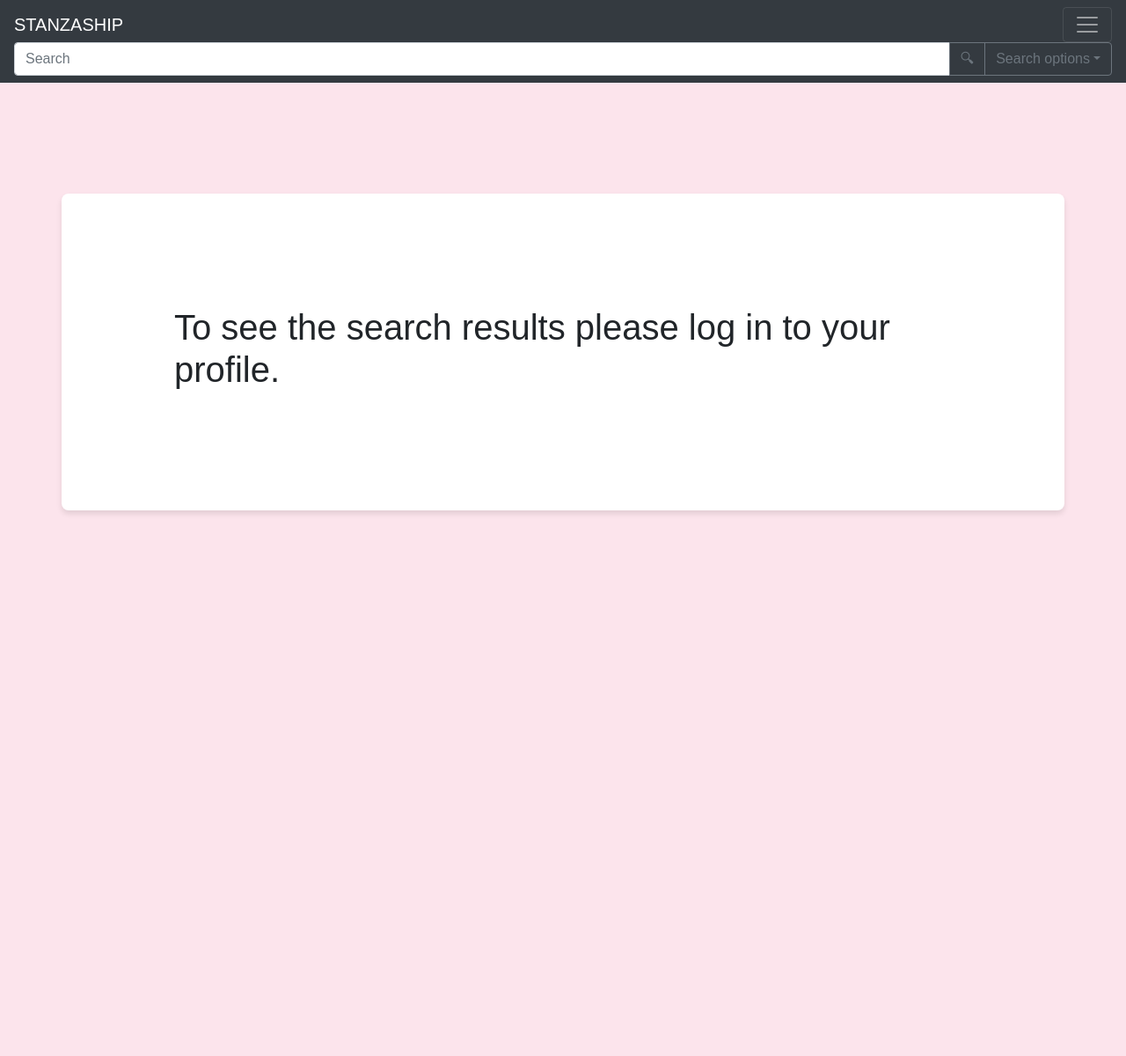
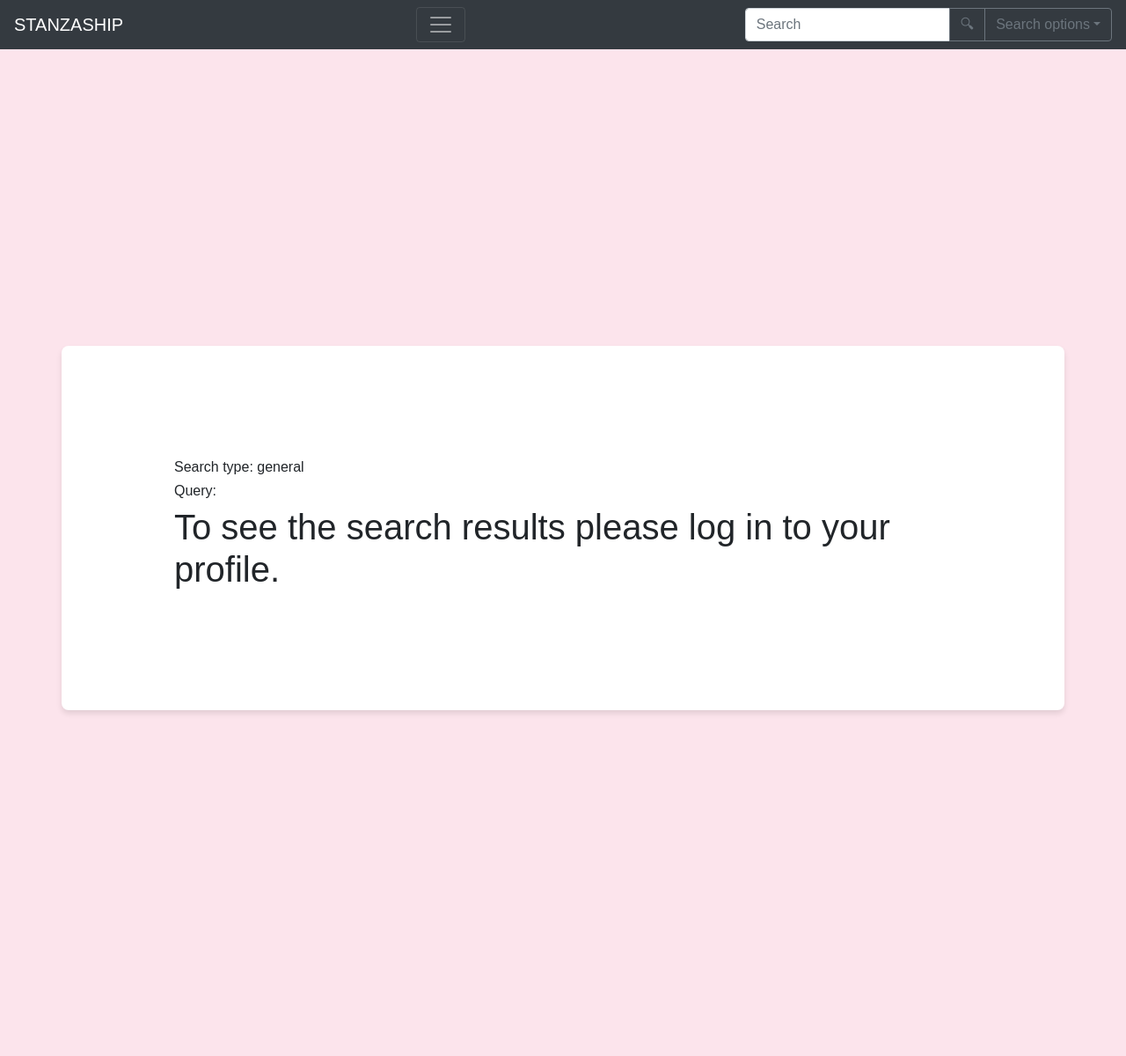
Before and after one commit to jeromeshaiju/stanzaship, a Django app: page /search_results/ in a window 1280 px wide. Shown: the whole page at 88% size. Before the commit the page ends 584 px from the top, so only its background shows below. Run offline with Django 5.2, Linux system fonts and the light colour scheme.

Commit message:
Search and delte option also some minor changes

```diff
--- a/main/templates/header.html
+++ b/main/templates/header.html
@@ -10,21 +10,27 @@
   <button class="navbar-toggler" type="button" data-toggle="collapse" data-target="#navbarSupportedContent" aria-controls="navbarSupportedContent" aria-expanded="false" aria-label="Toggle navigation">
     <span class="navbar-toggler-icon"></span>
   </button>
+
+<form id="search-form" method="get" action="{% url 'main:search_results' %}">
+  <input type="hidden" name="type" id="search-type" value="general">
   <div class="input-group">
-  <input type="text" class="form-control" placeholder="Search" aria-label="Search" aria-describedby="button-addon2">
+    <input type="text" name="q" id="search-input" class="form-control" placeholder="Search" aria-label="Search" aria-describedby="button-addon2">
     <div class="input-group-append">
-    <button class="btn btn-outline-secondary" type="button" id="button-addon2">🔍︎</button>
+      <button class="btn btn-outline-secondary" type="submit" id="button-addon2">🔍︎</button>
     </div>
     <div class="input-group-append">
-    <button class="btn btn-outline-secondary dropdown-toggle" type="button" data-toggle="dropdown" aria-haspopup="true" aria-expanded="True">Search options</button>
+      <button class="btn btn-outline-secondary dropdown-toggle" type="button" data-toggle="dropdown" aria-haspopup="true" aria-expanded="false">Search options</button>
       <div class="dropdown-menu">
-      <a class="dropdown-item" href="{% url 'main:search_results' %}">General Search</a>
+        <a class="dropdown-item search-option" data-type="general" href="#">General Search</a>
         <div role="separator" class="dropdown-divider"></div>
-      <a class="dropdown-item" href="#">Author</a>
-      <a class="dropdown-item" href="#">Title</a>
+        <a class="dropdown-item search-option" data-type="author" href="#">Author</a>
+        <a class="dropdown-item search-option" data-type="title" href="#">Title</a>
       </div>
     </div>
   </div>
+</form>
+
+
 </div>
   <div class="collapse navbar-collapse" id="navbarSupportedContent">
     <ul class="navbar-nav mr-auto">
@@ -48,3 +54,14 @@
 <script src="https://code.jquery.com/jquery-3.4.1.slim.min.js" integrity="sha384-J6qa4849blE2+poT4WnyKhv5vZF5SrPo0iEjwBvKU7imGFAV0wwj1yYfoRSJoZ+n" crossorigin="anonymous"></script>
 <script src="https://cdn.jsdelivr.net/npm/popper.js@1.16.0/dist/umd/popper.min.js" integrity="sha384-Q6E9RHvbIyZFJoft+2mJbHaEWldlvI9IOYy5n3zV9zzTtmI3UksdQRVvoxMfooAo" crossorigin="anonymous"></script>
 <script src="https://cdn.jsdelivr.net/npm/bootstrap@4.4.1/dist/js/bootstrap.min.js" integrity="sha384-wfSDF2E50Y2D1uUdj0O3uMBJnjuUD4Ih7YwaYd1iqfktj0Uod8GCExl3Og8ifwB6" crossorigin="anonymous"></script>
+
+
+<script>
+  document.querySelectorAll('.search-option').forEach(function(link) {
+    link.addEventListener('click', function(e) {
+      e.preventDefault();
+      document.getElementById('search-type').value = this.dataset.type;
+      document.getElementById('search-form').submit();
+    });
+  });
+</script>
--- a/main/templates/search_results.html
+++ b/main/templates/search_results.html
@@ -9,7 +9,7 @@
     display: flex;
     flex-direction: column;
     justify-content: center;
-    min-height: 100vh;
+    min-height: 150vh;
     margin: 0;
     font-family: sans-serif;
   }
@@ -46,9 +46,11 @@
 <body>
   {% include "header.html" %}
 
+<div class="container">
 
+<h6>Search type: {{ search_type }}</h6>
+<h6>Query: {{ query }}</h6>
 
-<div class="container">
   {% if user.is_authenticated %}
     <ul>
       {% for poem in poems %}
--- a/main/views.py
+++ b/main/views.py
@@ -11,10 +11,7 @@ import random
 
 def index(request):
     action = request.GET.get('action')
-    # Handle button actions
-    #nothing for now but should log into db later on
     print(action)
-
     if action is None:
         pass
     elif 'like+'in action:
@@ -23,6 +20,9 @@ def index(request):
 
     elif action == 'skip':
         pass
+    elif 'delete_poem' in action:
+        stanza_id = action.split('+')[1]
+        poem.objects.filter(id=stanza_id).delete()
 
     count = poem.objects.count()
     if count == 0:
@@ -64,12 +64,24 @@ def submit_poem(request):
 
         if title and content:
             poem.objects.create(title=title, STANZA=content, author=request.user.username)
-            return JsonResponse({"status": "success"})
+            return JsonResponse({"status": "success", "redirect": "/profile"})
         else:
             return JsonResponse({"status": "error", "message": "Title and content are required."})
     else:
         return JsonResponse({"status": "error", "message": "Invalid request method."})
 
 def search_results(request):
+    query = request.GET.get('q', '')
+    search_type = request.GET.get('type', 'general')
 
-    return render(request, "search_results.html")
+    print(f"Search query: {query}, Search type: {search_type}")
+
+    if search_type.lower() == 'author':
+        poems = poem.objects.filter(author__icontains=query)
+    elif search_type.lower() == 'title':
+        poems = poem.objects.filter(title__icontains=query)
+    else:
+        poems = poem.objects.filter(Q(title__icontains=query) | Q(STANZA__icontains=query))
+
+    context = {"poems": poems, "query": query, "search_type": search_type}
+    return render(request, "search_results.html", context)
```
Also changed, not shown: main/templates/poem_detail.html (+11 -0 lines), main/templates/write.html (+10 -2 lines). Lines whose indentation alone changed are shown as unchanged.
